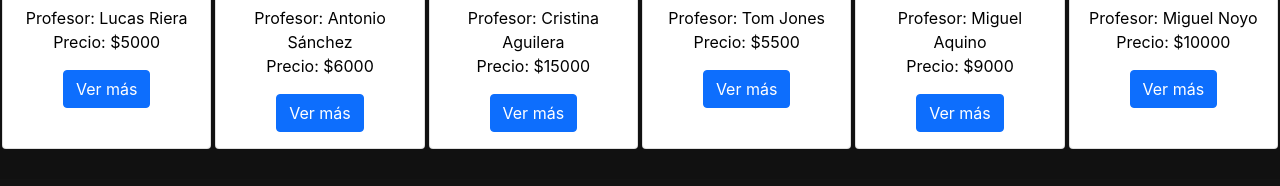
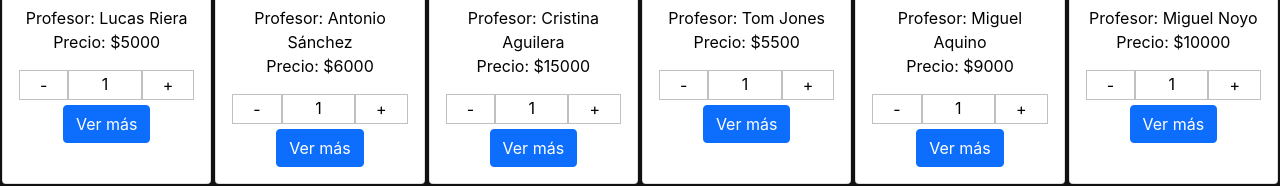
Before and after one commit to lucasezequielriera/React_CoderHouse, a React (Create React App) app in the folder ecommerce/: page /Productos in a window 1280 px wide. Shown: the part 396-582 px from the top of the page. Built offline with nearby package versions, Linux system fonts and the light colour scheme.

Commit message:
Update ItemCount (fixed)

```diff
--- a/ecommerce/src/components/ItemList.jsx
+++ b/ecommerce/src/components/ItemList.jsx
@@ -1,5 +1,6 @@
 import React, {useState, useEffect} from 'react';
 import { Link } from 'react-router-dom';
+import ItemCount from './ItemCount';
 
 function ItemList() {
 
@@ -86,6 +87,7 @@ function ItemList() {
                             <div className="card-body">
                                 <h5 className="card-title">{item.title}</h5>
                                 <p className="card-text">Profesor: {item.profesor}<br/>Precio: ${item.precio}</p>
+                                <ItemCount stock="5" initial="1"/>
                                 <Link to={item.boton} key={item.id} className="btn btn-primary">Ver más</Link>
                             </div>
                         </div>
```
